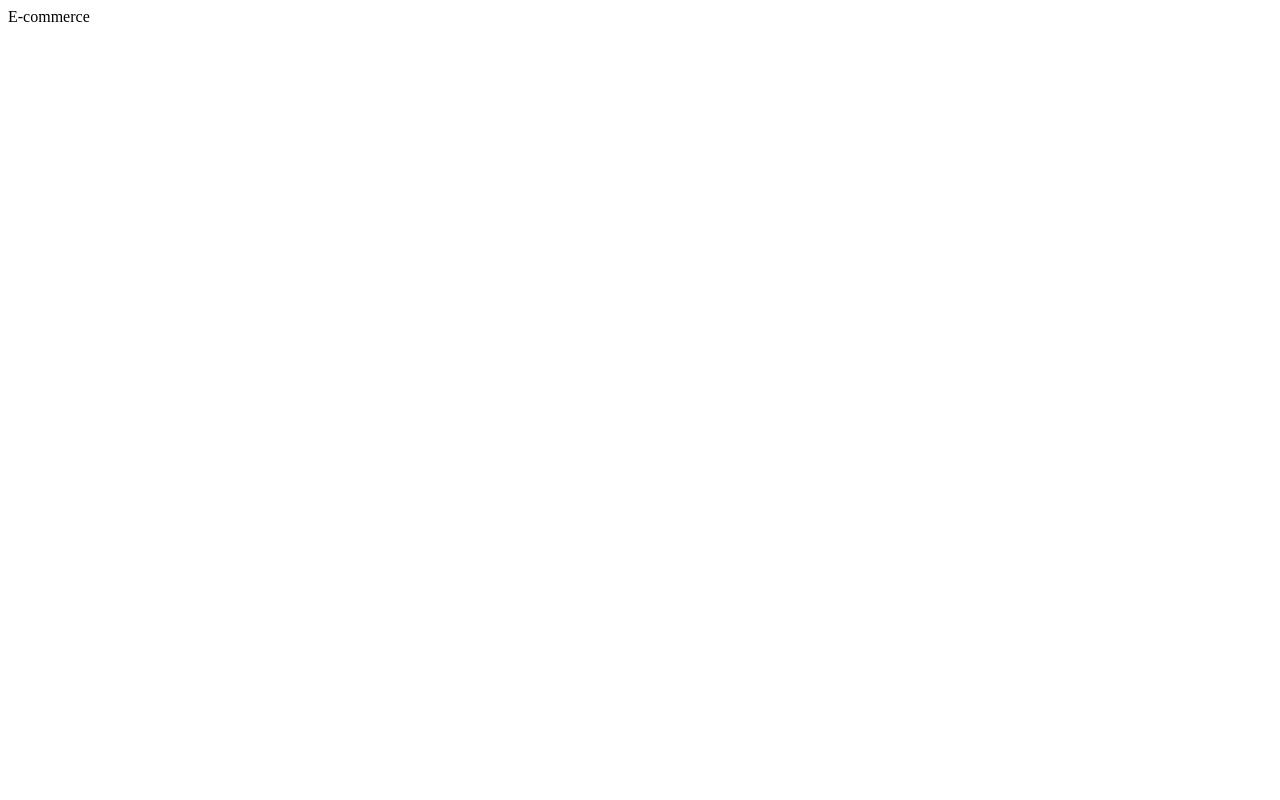
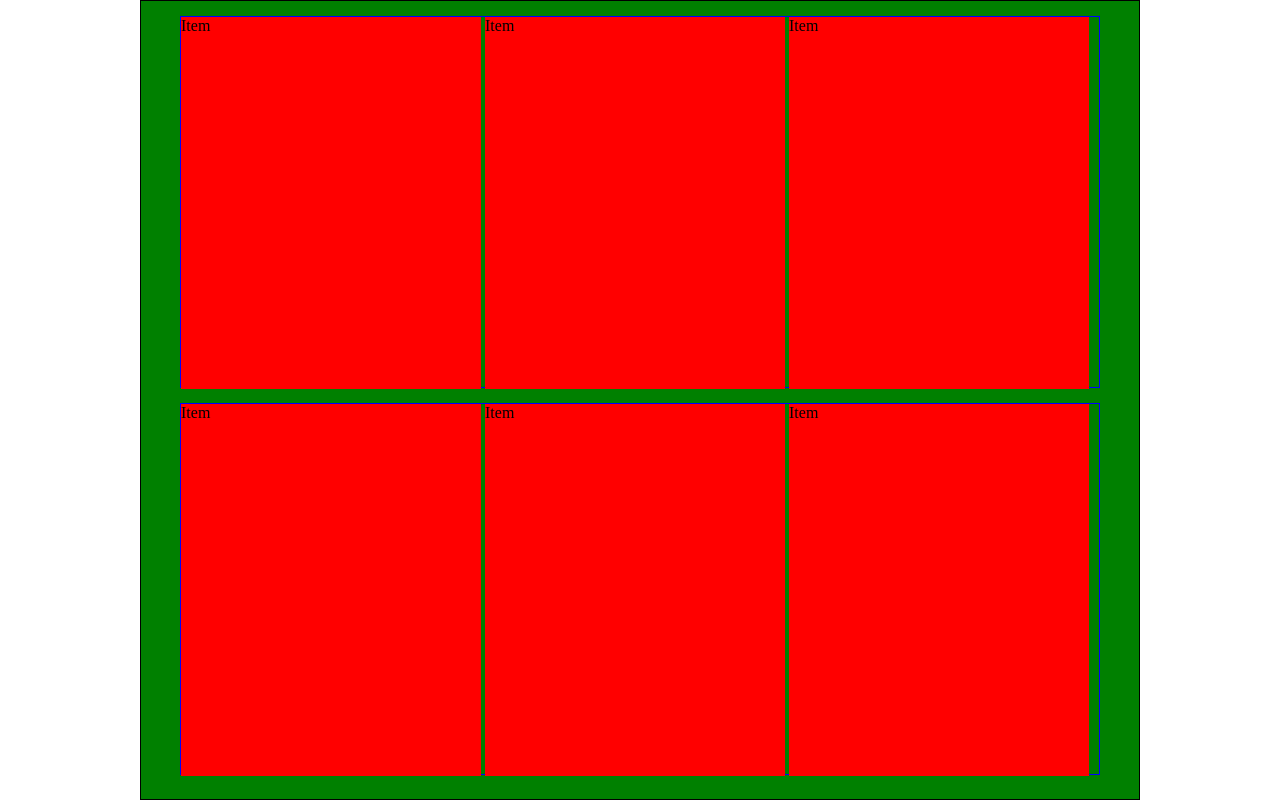
Before and after one commit to fabrynet/htmlcss-shop, a plain HTML site: page index.html in a window 1280 px wide. Drawn offline with Linux system fonts and the light colour scheme.

Commit message:
Struttura generale dello Shop.

```diff
--- a/css/style.css
+++ b/css/style.css
@@ -4,3 +4,23 @@
   padding: 0;
   box-sizing: border-box;
 }
+/* parte principale dello shop  */
+main {
+  margin: 0 auto;
+  width: 1000px;
+  height: 800px;
+  background-color: green;
+  border: 1px solid black;
+}
+.row {
+  width: 920px;
+  height: 372px;
+  margin: 15px auto 15px;
+  border: 1px solid blue;
+}
+.item {
+  width: 300px;
+  height: 372px;
+  display: inline-block;
+  background-color: red;
+}
--- a/index.html
+++ b/index.html
@@ -2,9 +2,38 @@
 <html lang="en" dir="ltr">
   <head>
     <meta charset="utf-8">
-    <title>E-Commerce</title>
+    <title>Shop</title>
+    <link rel="stylesheet" href="css/style.css">
   </head>
   <body>
-    E-commerce
+    <!-- corpo principale -->
+    <main>
+      <!-- riga1 -->
+      <div class="row">
+        <div class="item">
+          Item
+        </div>
+        <div class="item">
+          Item
+        </div>
+        <div class="item">
+          Item
+        </div>
+      </div>
+
+      <!-- riga2 -->
+      <div class="row">
+        <div class="item">
+          Item
+        </div>
+        <div class="item">
+          Item
+        </div>
+        <div class="item">
+          Item
+        </div>
+      </div>
+    </main>
+
   </body>
 </html>
```
